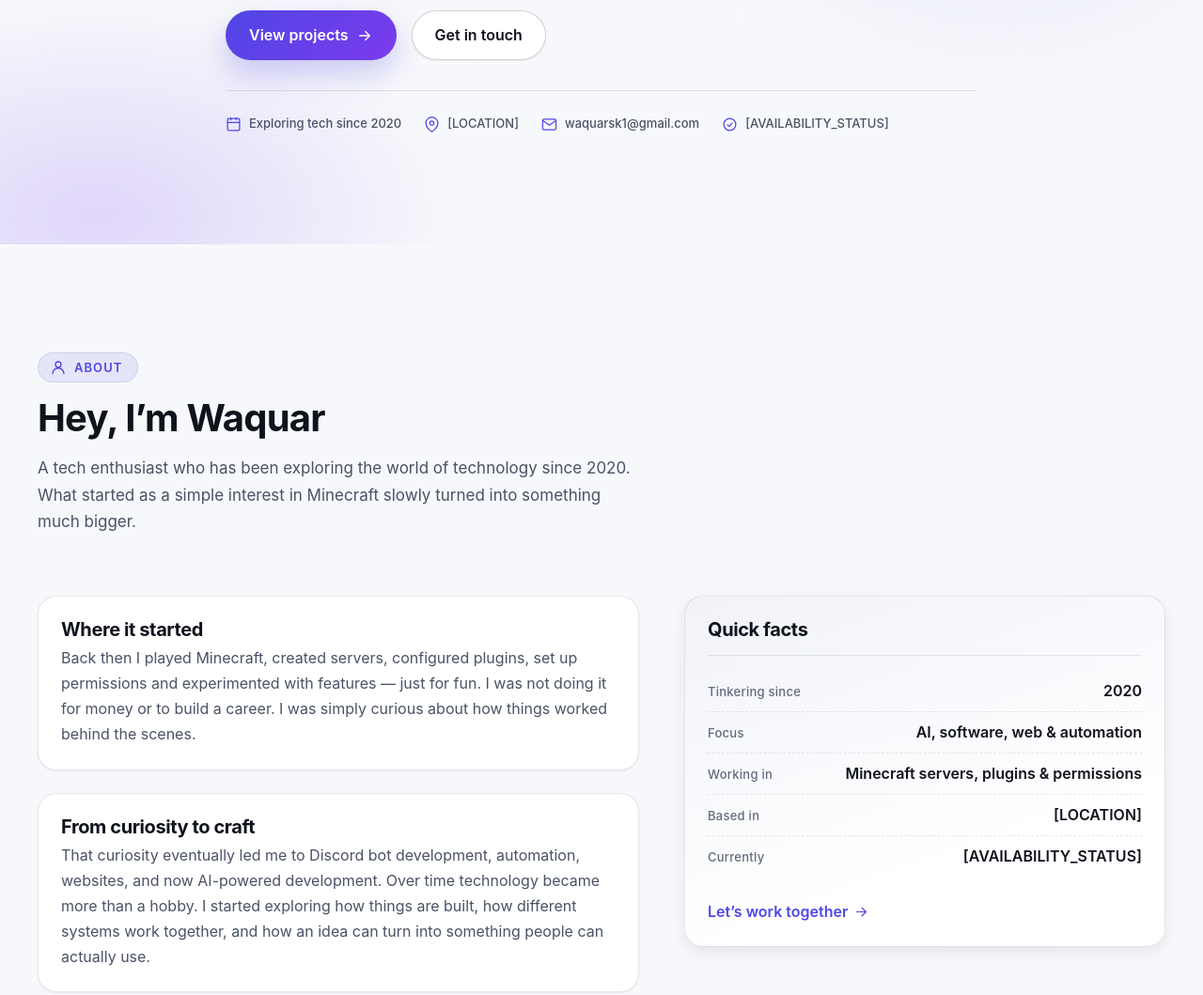
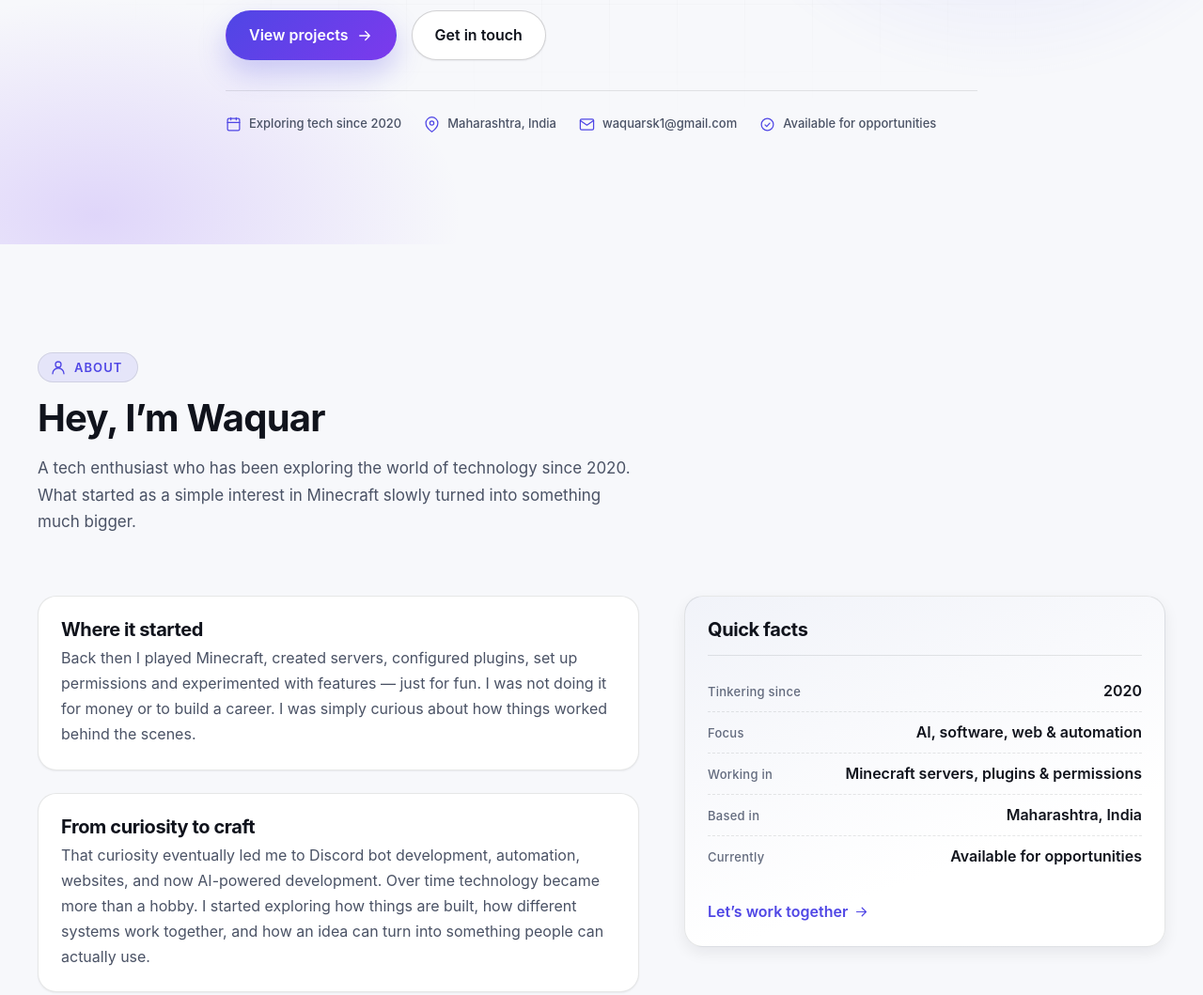
Before and after one commit to WaquarShaikh5555/Eternalz.github.io, a plain HTML site: page index.html in a window 1280 px wide. Shown: the part 500-1559 px from the top of the page at 94% size. Drawn offline with Linux system fonts and the light colour scheme.

Commit message:
Fill in location and availability
- Hero quick facts: "Maharashtra, India" and "Available for opportunities",
  alongside the existing "Exploring tech since 2020" and email
- About quick-facts list: Based in / Currently now populated
- Person structured data gains a PostalAddress at region level (Maharashtra, IN),
  no street or city, matching what is shown on the page
- README notes the wording used and what is still open

Location is deliberately state-level rather than a city, and availability is
worded generically, so both stay accurate and can be tightened later.

Co-authored-by: arena-agent <297053741+arena-agent@users.noreply.github.com>

```diff
--- a/index.html
+++ b/index.html
@@ -75,6 +75,11 @@
       "url": "https://eternalz.me/",
       "email": "mailto:waquarsk1@gmail.com",
       "description": "Tech enthusiast exploring AI, software development, web technologies and automation.",
+      "address": {
+        "@type": "PostalAddress",
+        "addressRegion": "Maharashtra",
+        "addressCountry": "IN"
+      },
       "sameAs": ["https://www.instagram.com/waquarsk1"]
     }
   </script>
@@ -170,8 +175,7 @@
           <a class="button button--ghost" href="#contact">Get in touch</a>
         </div>
 
-        <!-- PLACEHOLDER: replace [LOCATION] and [AVAILABILITY_STATUS], or delete
-             any of these quick facts you would rather not show -->
+        <!-- Quick facts. Pick whichever help a visitor most; any of them can go. -->
         <ul class="hero__meta">
           <li class="hero__meta-item">
             <svg class="hero__meta-icon" viewBox="0 0 24 24" aria-hidden="true" focusable="false">
@@ -183,7 +187,7 @@
             <svg class="hero__meta-icon" viewBox="0 0 24 24" aria-hidden="true" focusable="false">
               <use href="#icon-pin"></use>
             </svg>
-            [LOCATION]
+            Maharashtra, India
           </li>
           <li class="hero__meta-item">
             <svg class="hero__meta-icon" viewBox="0 0 24 24" aria-hidden="true" focusable="false">
@@ -195,7 +199,7 @@
             <svg class="hero__meta-icon" viewBox="0 0 24 24" aria-hidden="true" focusable="false">
               <use href="#icon-check-circle"></use>
             </svg>
-            [AVAILABILITY_STATUS]
+            Available for opportunities
           </li>
         </ul>
       </div>
@@ -287,14 +291,13 @@
                 <dt class="fact-list__term">Working in</dt>
                 <dd class="fact-list__value">Minecraft servers, plugins &amp; permissions</dd>
               </div>
-              <!-- PLACEHOLDER: add your city, or delete these two rows -->
               <div class="fact-list__row">
                 <dt class="fact-list__term">Based in</dt>
-                <dd class="fact-list__value">[LOCATION]</dd>
+                <dd class="fact-list__value">Maharashtra, India</dd>
               </div>
               <div class="fact-list__row">
                 <dt class="fact-list__term">Currently</dt>
-                <dd class="fact-list__value">[AVAILABILITY_STATUS]</dd>
+                <dd class="fact-list__value">Available for opportunities</dd>
               </div>
             </dl>
             <a class="text-link" href="#contact">
```
Also changed, not shown: 1 other file.
